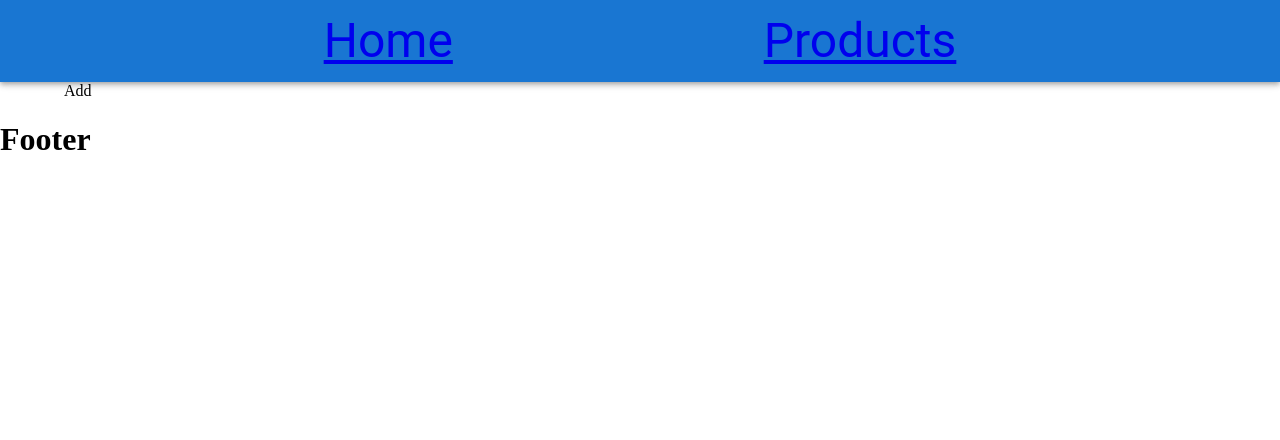
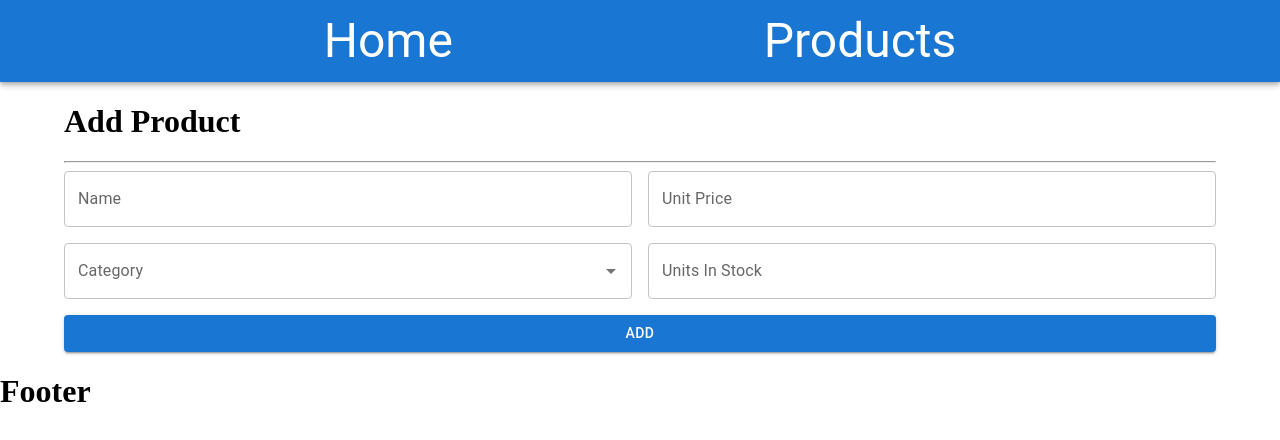
Before and after one commit to yakintech/react-admin-dashboard, a React (Create React App) app: page /products/add in a window 1280 px wide. Shown: the top 440 px of the page. Built offline with nearby package versions, Linux system fonts and the light colour scheme; no server answers.

Commit message:
textfield, mui sample

```diff
--- a/src/components/layout/Navbar.tsx
+++ b/src/components/layout/Navbar.tsx
@@ -1,6 +1,5 @@
 import { AppBar, Button, Stack } from '@mui/material'
 import {  Typography } from '@mui/material'
-import React from 'react'
 import { Link } from 'react-router-dom'
 
 function Navbar() {
@@ -10,10 +9,9 @@ function Navbar() {
   return <>
     <AppBar position="static">
       <Stack direction="row" justifyContent="space-evenly" sx={{padding:"1%"}}>
-        <Link to="/"><Typography variant="h3">Home</Typography></Link>
-        <Link to="/products"><Typography variant="h3">Products</Typography></Link>
+        <Link style={{color:"white",textDecoration:"none" }} to="/"><Typography variant="h3">Home</Typography></Link>
+        <Link style={{color:"white",textDecoration:"none" }} to="/products"><Typography variant="h3">Products</Typography></Link>
       </Stack>
-
     </AppBar>
   </>
 }
--- a/src/pages/product/Add.tsx
+++ b/src/pages/product/Add.tsx
@@ -1,9 +1,78 @@
-import React from 'react'
+import { Autocomplete, Button, TextField } from '@mui/material'
+import { Stack } from '@mui/system'
+import React, { useState } from 'react'
+import { useBaseQuery } from '../../api/query/useBaseQuery'
+import { BaseService } from '../../api/config/baseService'
+import { useNavigate } from 'react-router-dom'
 
 function Add() {
-  return (
-    <div>Add</div>
-  )
+
+  const { data: categories } = useBaseQuery<CategoryModel[]>("categories")
+
+  const navigate = useNavigate()
+
+  const [formData, setformData] = useState({
+    name: '',
+    unitPrice: '',
+    categoryId: '',
+    unitsInStock: ''
+  })
+
+  const handleChange = (e: React.ChangeEvent<HTMLInputElement>) => {
+    setformData({
+      ...formData,
+      [e.target.name]: e.target.value
+    })
+  }
+
+  const handleSubmit = (event: any) => {
+    event.preventDefault()
+    BaseService.post('products', formData)
+      .then(res => {
+        navigate('/products')
+      })
+  }
+
+  return <>
+    <h1>Add Product</h1>
+    <hr />
+    <form onSubmit={handleSubmit}>
+      <Stack spacing={2}>
+        <Stack direction="row" spacing={2}>
+          <TextField fullWidth name='name' label="Name" onChange={handleChange} />
+          <TextField fullWidth name='unitPrice' label="Unit Price" onChange={handleChange} />
+        </Stack>
+        <Stack direction="row" spacing={2}>
+          <Autocomplete
+            fullWidth
+            options={categories || []}
+            renderInput={(params) => <TextField {...params} label="Category" />}
+            isOptionEqualToValue={(item: any) => item.id}
+            getOptionLabel={(item: any) => item.name}
+            onChange={(e, value) => handleChange({ target: { name: 'categoryId', value: value?.id } } as any)}
+
+          />
+          <TextField
+            fullWidth
+            name="unitsInStock"
+            label="Units In Stock"
+            onChange={handleChange}
+          />
+        </Stack>
+        <Stack>
+          <Button type="submit" variant="contained" color="primary">Add</Button>
+        </Stack>
+      </Stack>
+    </form>
+  </>
 }
 
 export default Add
+
+
+
+interface CategoryModel {
+  id: number;
+  name: string;
+  description: string
+}
--- a/src/pages/product/List.tsx
+++ b/src/pages/product/List.tsx
@@ -4,6 +4,7 @@ import { DataGrid, GridToolbar, GridToolbarColumnsButton, GridToolbarContainer,
 import { BaseService } from '../../api/config/baseService';
 import { useBaseQuery } from '../../api/query/useBaseQuery';
 import { queryClient } from '../../api/query/queryClient';
+import { Link } from 'react-router-dom';
 
 
 function List() {
@@ -40,7 +41,17 @@ function List() {
       headerName: "Price",
       flex: 0.2,
       renderCell: (params: any) => {
-        return <>{params.row.unitPrice.toFixed(2)}</>
+        let unitPrice = 0
+        if(params.row.unitPrice){
+          let unitPrice = params.row.unitPrice;
+          if(isNaN(unitPrice)){
+            unitPrice = 0;
+          }
+          else{
+            unitPrice = parseFloat(unitPrice).toFixed(2);
+          }
+        }
+        return <>{unitPrice}</>
       }
     },
     {
@@ -60,7 +71,10 @@ function List() {
 
 
   return <>
-    <h1>Product List</h1>
+    <Stack direction="row" justifyContent="space-between" alignItems={"center"}>
+      <h1>Product List</h1>
+      <Link to="/products/add">Add New Product</Link>
+    </Stack>
     <hr />
     <div style={{ height: 400, width: '100%' }}>
       <DataGrid
```
